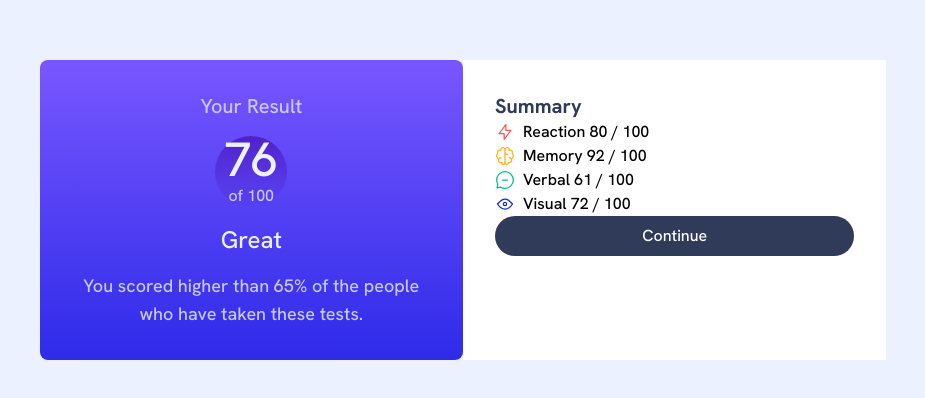
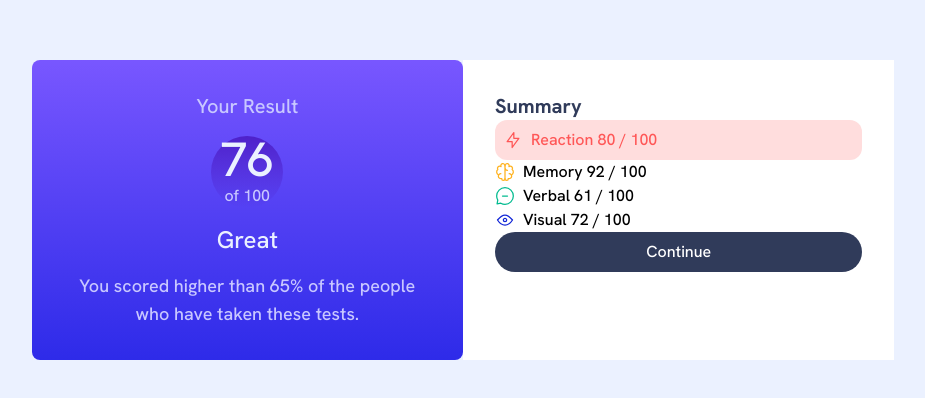
Before and after one commit to lilKriT/FEM-Results-Summary-Component, a React (Vite) app: page / in a window 1280 px wide. Shown: the part 190-588 px from the top of the page, without its empty margins (177-1102 px from the left). Built offline with nearby package versions, Linux system fonts and the light colour scheme.

Commit message:
Adding colors.

```diff
--- a/src/Summary.tsx
+++ b/src/Summary.tsx
@@ -28,7 +28,7 @@ const Summary = () => {
         <div className="w-1/2 bg-white p-8">
           <h2 className="text-xl font-bold text-darkGrayBlue">Summary</h2>
 
-          <div className="flex gap-2">
+          <div className="flex gap-2 bg-lightRed/20 text-lightRed p-2 rounded-xl">
             <img src={Reaction} alt="" /> Reaction 80 / 100
           </div>
           <div className="flex gap-2">
```
